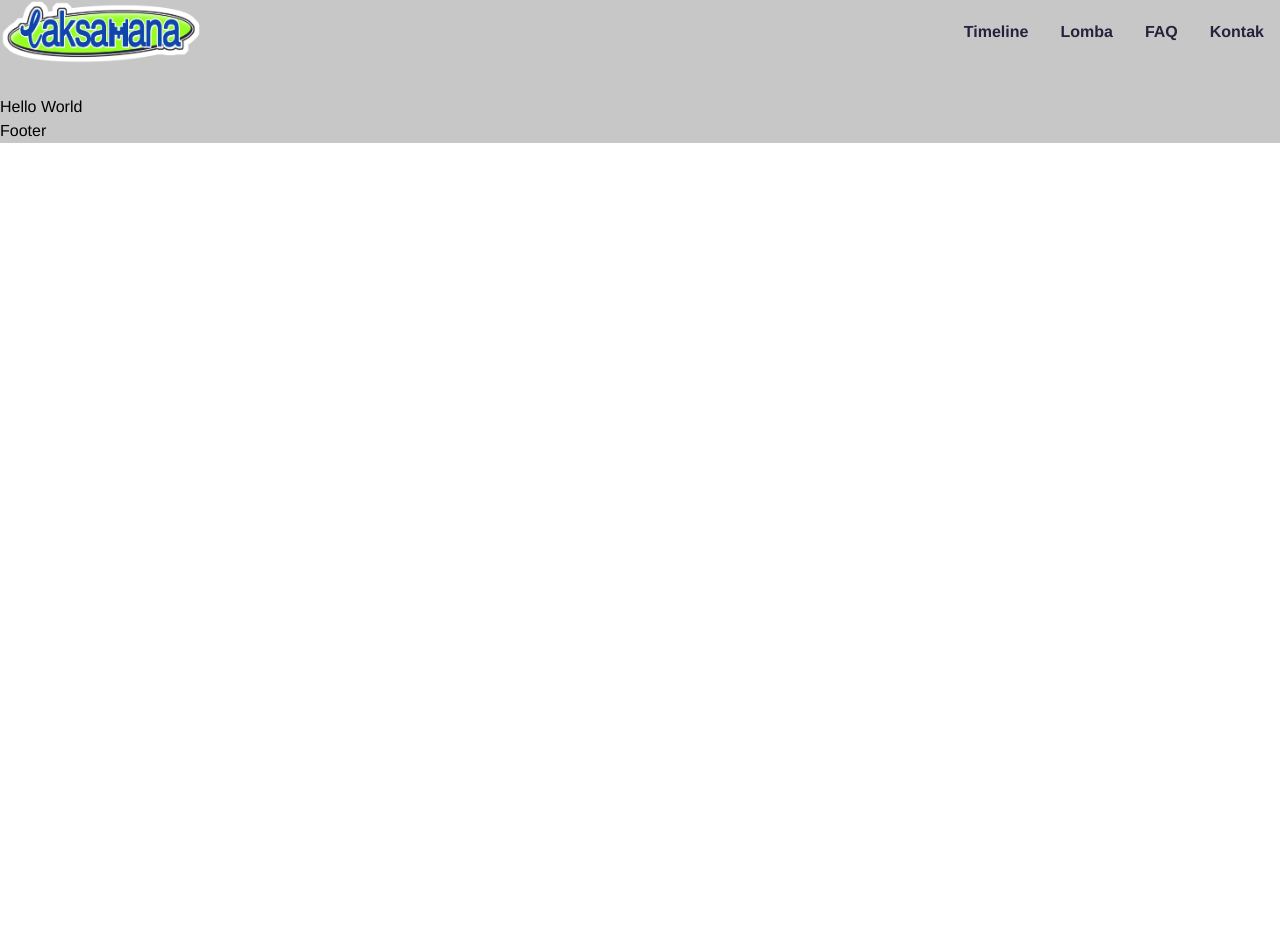
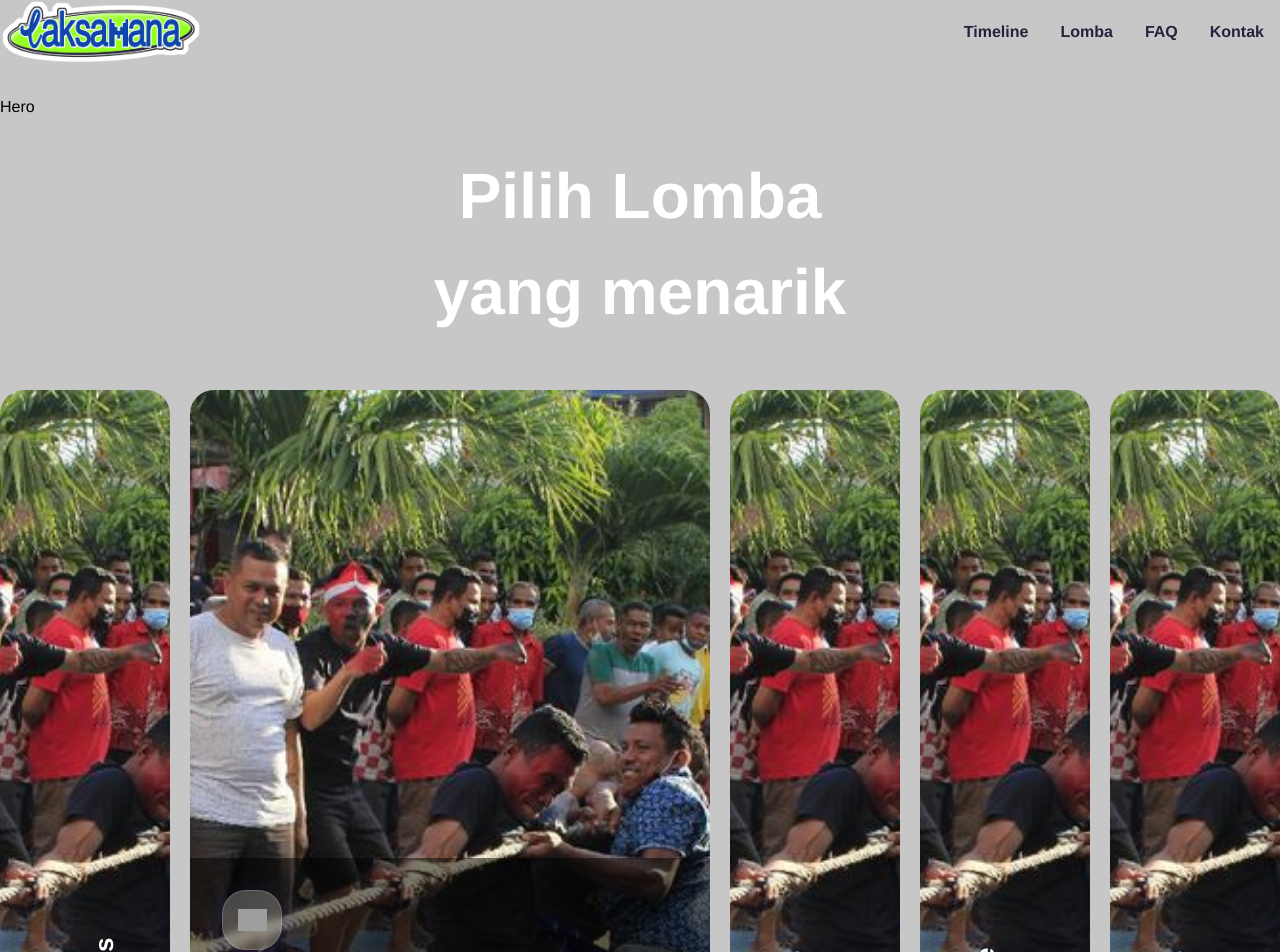
Before and after one commit to Ramasanjaya22/laksamanaugm23-landing, a Next.js app: page / in a window 1280 px wide. Shown: the part 31-983 px from the top of the page. Before the commit the page ends 800 px from the top, so only its background shows below. Built offline with nearby package versions, Linux system fonts and the light colour scheme; grey boxes are pictures that could not be loaded.

Commit message:
adding lomba item

```diff
--- a/app/page.js
+++ b/app/page.js
@@ -1,10 +1,13 @@
 import { Footer, Navbar } from "@/components";
+import Hero from "@/components/Hero";
+import InfoLomba from "@/components/InfoLomba";
 
 export default function Home() {
   return (
     <div className="bg-secondary-white container mx-auto overflow-hidden">
       <Navbar />
-      <h1>Hello World</h1>
+      <Hero />
+      <InfoLomba />
       <Footer />
     </div>
   );
--- /dev/null
+++ b/components/CustomTexts.js
@@ -0,0 +1,28 @@
+'use client';
+
+import { motion } from 'framer-motion';
+import { textContainer, textVariant2 } from '@/utils/motion';
+
+export const TypingText = ({ title, textStyles }) => (
+  <motion.p
+    variants={textContainer}
+    className={`font-normal text-[14px] text-secondary-white ${textStyles}`}
+  >
+    {Array.from(title).map((letter, index) => (
+      <motion.span variants={textVariant2} key={index}>
+        {letter === ' ' ? '\u00A0' : letter}
+      </motion.span>
+    ))}
+  </motion.p>
+);
+
+export const TitleText = ({ title, textStyles }) => (
+  <motion.h2
+    variants={textVariant2}
+    initial="hidden"
+    whileInView="show"
+    className={`mt-[8px] font-bold md:text-[64px] text-[40px] text-white ${textStyles}`}
+  >
+    {title}
+  </motion.h2>
+);
--- /dev/null
+++ b/components/ExploreCard.js
@@ -0,0 +1,47 @@
+"use client";
+
+import { motion } from "framer-motion";
+
+import styles from "@/styles";
+import { fadeIn } from "@/utils/motion";
+
+const ExploreCard = ({ id, imgUrl, title, index, active, handleClick }) => (
+  <motion.div
+    variants={fadeIn("right", "spring", index * 0.5, 0.75)}
+    className={`relative ${
+      active === id ? "lg:flex-[3.5] flex-[10]" : "lg:flex-[0.5] flex-[2]"
+    } flex items-center justify-center min-w-[170px] h-[700px] transition-[flex] duration-[0.7s] ease-out-flex cursor-pointer`}
+    onClick={() => handleClick(id)}
+  >
+    <img
+      src={imgUrl}
+      alt="planet-04"
+      className="absolute w-full h-full object-cover rounded-[24px]"
+    />
+    {active !== id ? (
+      <h3 className="font-semibold sm:text-[26px] text-[18px] text-white absolute z-0 lg:bottom-20 lg:rotate-[-90deg] lg:origin-[0,0]">
+        {title}
+      </h3>
+    ) : (
+      <div className="absolute bottom-0 p-8 flex justify-start w-full flex-col bg-[rgba(0,0,0,0.5)] rounded-b-[24px]">
+        <div
+          className={`${styles.flexCenter} w-[60px] h-[60px] rounded-[24px] glassmorphism mb-[16px]`}
+        >
+          <img
+            src="/headset.svg"
+            alt="headset"
+            className="w-1/2 h-1/2 object-contain"
+          />
+        </div>
+        <p className="font-normal text-[16px] leading-[20.16px] text-white uppercase">
+          Enter Metaverse
+        </p>
+        <h2 className="mt-[24px] font-semibold sm:text-[32px] text-[24px] text-white">
+          {title}
+        </h2>
+      </div>
+    )}
+  </motion.div>
+);
+
+export default ExploreCard;
--- a/components/InfoLomba.js
+++ b/components/InfoLomba.js
@@ -1,9 +1,46 @@
-import React from 'react'
+"use client";
+import { useState } from "react";
+import { motion } from "framer-motion";
 
-function InfoLomba() {
+import { exploreWorlds } from "@/constants";
+import { staggerContainer } from "@/utils/motion";
+import { ExploreCard, TitleText, TypingText } from "@/components";
+import styles from "@/styles";
+
+const InfoLomba = () => {
+  const [active, setActive] = useState("world-2");
   return (
-    <div>InfoLomba</div>
-  )
-}
+    <section className={`${styles.paddings}`} id="infolomba">
+      <motion.div
+        variants={staggerContainer}
+        initial="hidden"
+        whileInView="show"
+        viewport={{ once: false, amount: 0.25 }}
+        className={`${styles.innerWidth} mx-auto flex flex-col`}
+      >
+        <TypingText title="| Info Lomba" textStyles="text-center" />
+        <TitleText
+          title={
+            <>
+              Pilih Lomba <br className="md:block hidden" /> yang menarik
+            </>
+          }
+          textStyles="text-center"
+        />
+        <div className="mt-[50px] flex lg:flex-row flex-col min-h-[70vh] gap-5">
+          {exploreWorlds.map((world, index) => (
+            <ExploreCard
+              key={world.id}
+              {...world}
+              index={index}
+              active={active}
+              handleClick={setActive}
+            />
+          ))}
+        </div>
+      </motion.div>
+    </section>
+  );
+};
 
-export default InfoLomba
+export default InfoLomba;
--- a/components/index.js
+++ b/components/index.js
@@ -1,5 +1,7 @@
 
+import ExploreCard from "./ExploreCard";
 import Footer from "./Footer";
 import Navbar from "./Navbar";
+import { TypingText, TitleText } from './CustomTexts';
 
-export { Footer, Navbar };
+export { Footer, Navbar,ExploreCard,TypingText, TitleText };
--- /dev/null
+++ b/constants/index.js
@@ -0,0 +1,88 @@
+export const exploreWorlds = [
+    {
+      id: 'world-1',
+      imgUrl: '/tarik-tambang.jpeg',
+      title: 'The Hogwarts',
+    },
+    {
+      id: 'world-2',
+      imgUrl: '/tarik-tambang.jpeg',
+      title: 'The Upside Down',
+    },
+    {
+      id: 'world-3',
+      imgUrl: '/tarik-tambang.jpeg',
+      title: 'Kadirojo Permai',
+    },
+    {
+      id: 'world-4',
+      imgUrl: '/tarik-tambang.jpeg',
+      title: 'Paradise Island',
+    },
+    {
+      id: 'world-5',
+      imgUrl: '/tarik-tambang.jpeg',
+      title: 'Hawkins Labs',
+    },
+  ];
+
+  export const startingFeatures = [
+    'Find a world that suits you and you want to enter',
+    'Enter the world by reading basmalah to be safe',
+    'No need to beat around the bush, just stay on the gas and have fun',
+  ];
+
+  export const newFeatures = [
+    {
+      imgUrl: '/vrpano.svg',
+      title: 'A new world',
+      subtitle:
+          'we have the latest update with new world for you to try never mind',
+    },
+    {
+      imgUrl: '/headset.svg',
+      title: 'More realistic',
+      subtitle:
+          'In the latest update, your eyes are narrow, making the world more realistic than ever',
+    },
+  ];
+
+  export const insights = [
+    {
+      imgUrl: '/planet-06.png',
+      title: 'The launch of the Metaverse makes Elon musk ketar-ketir',
+      subtitle:
+          'Magna etiam tempor orci eu lobortis elementum nibh tellus molestie. Diam maecenas sed enim ut sem viverra alique.',
+    },
+    {
+      imgUrl: '/planet-07.png',
+      title: '7 tips to easily master the madness of the Metaverse',
+      subtitle:
+          'Vitae congue eu consequat ac felis donec. Et magnis dis parturient montes nascetur ridiculus mus. Convallis tellus id interdum',
+    },
+    {
+      imgUrl: '/planet-08.png',
+      title: 'With one platform you can explore the whole world virtually',
+      subtitle:
+          'Quam quisque id diam vel quam elementum. Viverra nam libero justo laoreet sit amet cursus sit. Mauris in aliquam sem',
+    },
+  ];
+
+  export const socials = [
+    {
+      name: 'twitter',
+      url: '/twitter.svg',
+    },
+    {
+      name: 'linkedin',
+      url: '/linkedin.svg',
+    },
+    {
+      name: 'instagram',
+      url: '/instagram.svg',
+    },
+    {
+      name: 'facebook',
+      url: '/facebook.svg',
+    },
+  ];
```
Also changed, not shown: public/tarik-tambang.jpeg (added).
